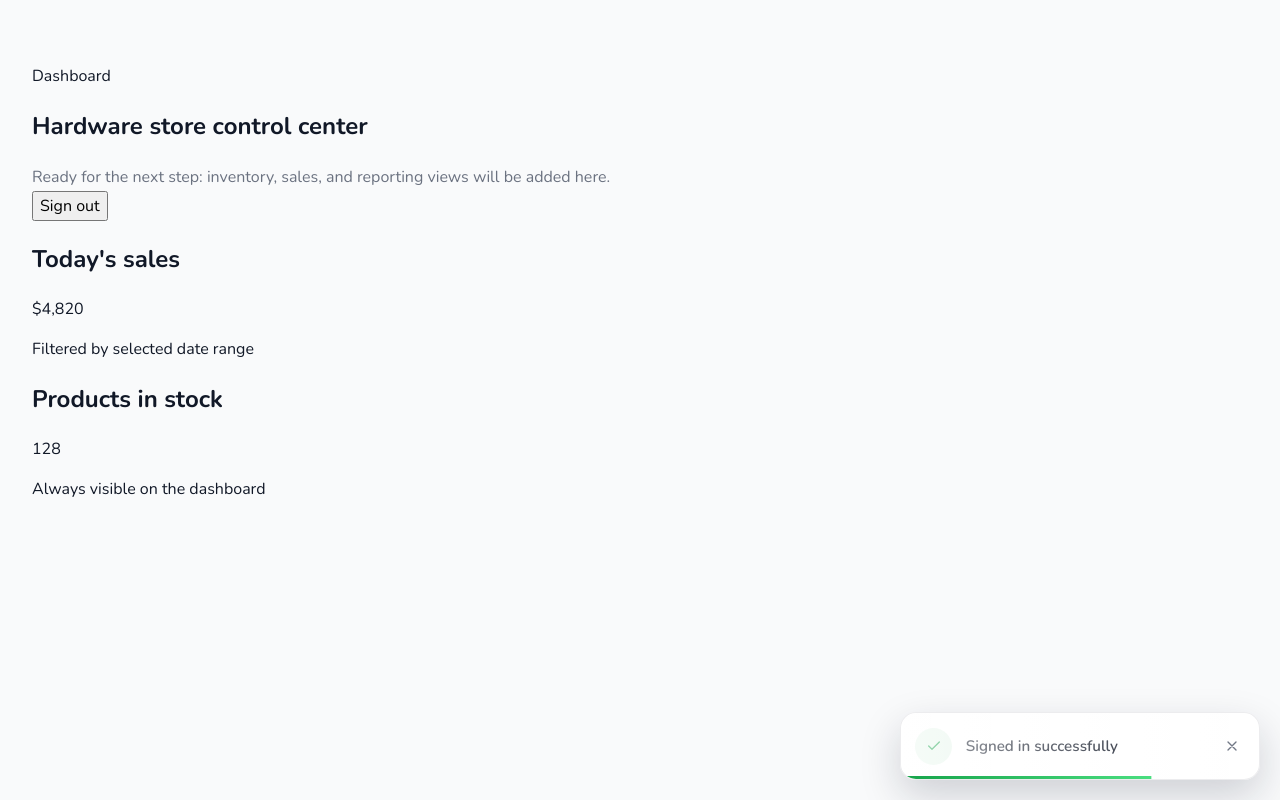
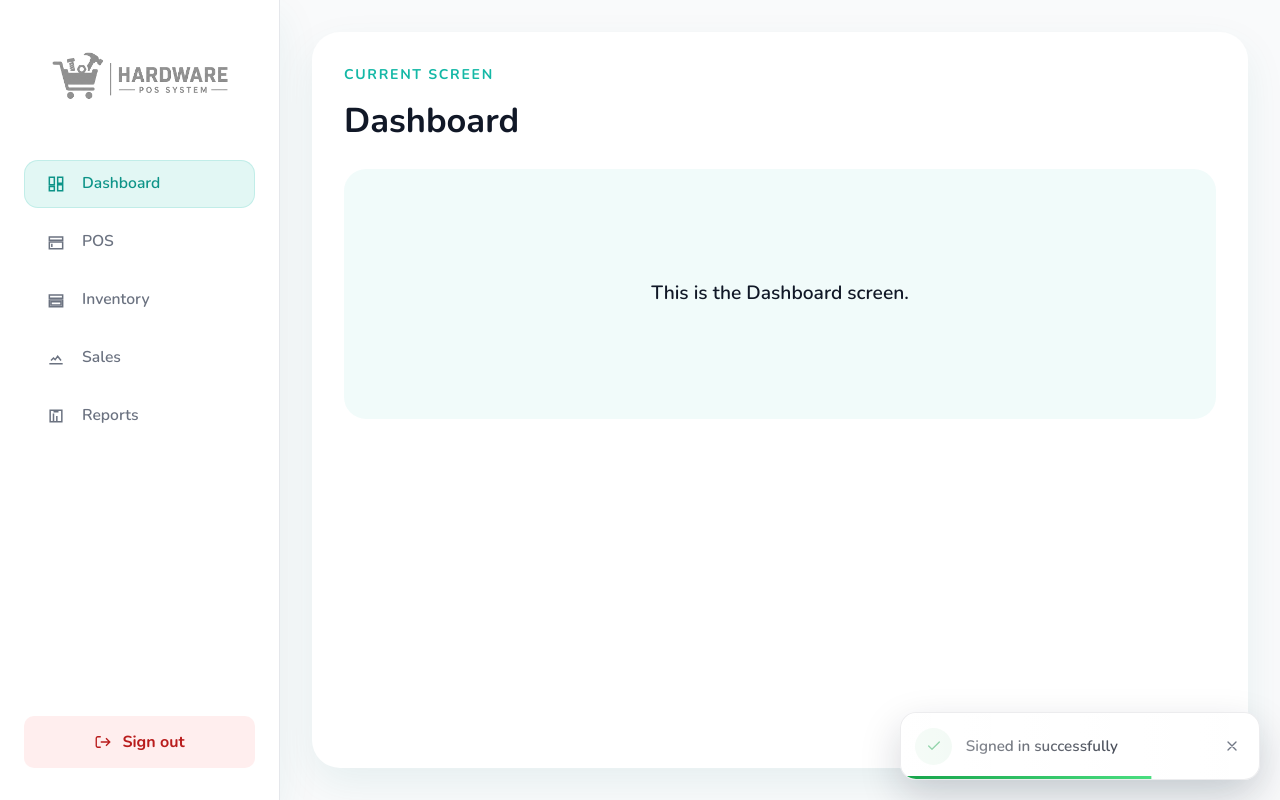
Before and after one commit to Muhammad-Obaid-Ullah/Hardware_POS_System, a React (Vite) app in the folder Frontend/: page / in a window 1280 px wide. Both pictures are taken after a click on the button "Log in". Built offline with nearby package versions, Linux system fonts and the light colour scheme; no server answers.

Commit message:
setup main app layout

```diff
--- a/Frontend/src/App.jsx
+++ b/Frontend/src/App.jsx
@@ -2,6 +2,8 @@ import { useMemo, useState } from "react";
 import { AnimatePresence, motion } from "motion/react";
 import LoginScreen from "./components/Login Screen/LoginScreen";
 import NotificationStack from "./components/Notifications/NotificationBanner";
+import Sidebar from "./components/Sidebar/Sidebar";
+import ScreenPanel from "./components/ScreenPanel/ScreenPanel";
 import { getStoredToken, loginUser, logoutUser } from "./services/auth";
 import "./App.scss";
 
@@ -15,6 +17,7 @@ function App() {
   );
   const [formValues, setFormValues] = useState(demoCredentials);
   const [loading, setLoading] = useState(false);
+  const [activeScreen, setActiveScreen] = useState("Dashboard");
   const [error, setError] = useState("");
   const [notifications, setNotifications] = useState([]);
 
@@ -52,6 +55,7 @@ function App() {
         email: formValues.email,
         password: formValues.password,
       });
+      setActiveScreen("Dashboard");
       setIsAuthenticated(true);
       pushNotification("Signed in successfully", {
         icon: (
@@ -86,6 +90,12 @@ function App() {
     }
   };
 
+  const screens = ["Dashboard", "POS", "Inventory", "Sales", "Reports"];
+
+  const setScreen = (screen) => {
+    setActiveScreen(screen);
+  };
+
   return (
     <>
       <AnimatePresence mode="wait">
@@ -107,48 +117,34 @@ function App() {
             />
           </motion.div>
         ) : (
-          <motion.main
-            key="dashboard"
-            className="dashboard-shell"
+          <motion.div
+            key="app"
+            className="app-shell"
             initial={{ opacity: 0, y: 40, scale: 0.98 }}
             animate={{ opacity: 1, y: 0, scale: 1 }}
             exit={{ opacity: 0, y: -24, scale: 0.98 }}
             transition={{ duration: 0.45, ease: "easeOut" }}
           >
-            <section className="dashboard-hero">
-              <div>
-                <p className="eyebrow">Dashboard</p>
-                <h1>Hardware store control center</h1>
-                <p className="hero-copy">
-                  Ready for the next step: inventory, sales, and reporting views
-                  will be added here.
-                </p>
-              </div>
-              <button
-                type="button"
-                className="secondary-btn"
-                onClick={() => {
-                  logoutUser();
-                  setIsAuthenticated(false);
-                }}
-              >
-                Sign out
-              </button>
-            </section>
-
-            <section className="dashboard-grid">
-              <article className="info-card">
-                <h2>Today&apos;s sales</h2>
-                <p className="stat">$4,820</p>
-                <span>Filtered by selected date range</span>
-              </article>
-              <article className="info-card">
-                <h2>Products in stock</h2>
-                <p className="stat">128</p>
-                <span>Always visible on the dashboard</span>
-              </article>
-            </section>
-          </motion.main>
+            <Sidebar
+              screens={screens}
+              activeScreen={activeScreen}
+              onSelect={setScreen}
+              onLogout={() => {
+                logoutUser();
+                setIsAuthenticated(false);
+                pushNotification("Signed out successfully", {
+                  icon: (
+                    <svg viewBox="0 0 24 24" aria-hidden="true">
+                      <path d="M20 6 9 17l-5-5" />
+                    </svg>
+                  ),
+                });
+              }}
+            />
+            <main className="app-main">
+              <ScreenPanel key={activeScreen} title={activeScreen} />
+            </main>
+          </motion.div>
         )}
       </AnimatePresence>
 
--- a/Frontend/src/App.scss
+++ b/Frontend/src/App.scss
@@ -1,18 +1,27 @@
 .page-transition-wrapper,
-.dashboard-shell {
+.app-shell {
+  min-height: 100vh;
+  display: flex;
   width: 100%;
+  background: var(--color-bg);
 }
 
 .page-transition-wrapper {
   min-height: 100vh;
 }
 
-.dashboard-shell {
-  padding: 2rem 1.5rem;
+.app-main {
+  flex: 1;
+  padding: 32px;
+  overflow: auto;
 }
 
-@media (min-width: 768px) {
-  .dashboard-shell {
-    padding: 3rem 2rem;
+@media (max-width: 900px) {
+  .app-shell {
+    flex-direction: column;
+  }
+
+  .app-main {
+    padding: 20px;
   }
 }
--- /dev/null
+++ b/Frontend/src/components/ScreenPanel/ScreenPanel.jsx
@@ -0,0 +1,23 @@
+import { motion } from "motion/react";
+import "./ScreenPanel.scss";
+
+function ScreenPanel({ title }) {
+  return (
+    <motion.section
+      className="screen-panel"
+      initial={{ opacity: 0, y: 16 }}
+      animate={{ opacity: 1, y: 0 }}
+      transition={{ duration: 0.35, ease: "easeOut" }}
+    >
+      <div className="screen-panel__header">
+        <p className="screen-panel__eyebrow">Current screen</p>
+        <h1 className="screen-panel__title">{title}</h1>
+      </div>
+      <div className="screen-panel__content">
+        <p className="screen-panel__message">This is the {title} screen.</p>
+      </div>
+    </motion.section>
+  );
+}
+
+export default ScreenPanel;
--- /dev/null
+++ b/Frontend/src/components/ScreenPanel/ScreenPanel.scss
@@ -0,0 +1,56 @@
+.screen-panel {
+  width: 100%;
+  min-height: calc(100vh - 64px);
+  background: var(--color-surface);
+  border-radius: 28px;
+  padding: 32px;
+  box-shadow: var(--shadow-soft);
+  display: flex;
+  flex-direction: column;
+  gap: 22px;
+}
+
+.screen-panel__header {
+  display: flex;
+  flex-direction: column;
+  gap: 10px;
+}
+
+.screen-panel__eyebrow {
+  margin: 0;
+  font-size: 0.88rem;
+  font-weight: 700;
+  letter-spacing: 0.12em;
+  text-transform: uppercase;
+  color: var(--color-primary);
+}
+
+.screen-panel__title {
+  margin: 0;
+  font-size: 2.15rem;
+  font-weight: 700;
+  color: var(--color-text-dark);
+}
+
+.screen-panel__content {
+  display: flex;
+  align-items: center;
+  justify-content: center;
+  min-height: 250px;
+  border-radius: 22px;
+  background: rgba(20, 184, 166, 0.06);
+  color: var(--color-text-dark);
+  font-size: 1.2rem;
+  font-weight: 600;
+}
+
+.screen-panel__message {
+  margin: 0;
+}
+
+@media (max-width: 900px) {
+  .screen-panel {
+    min-height: auto;
+    padding: 24px;
+  }
+}
--- /dev/null
+++ b/Frontend/src/components/Sidebar/Sidebar.jsx
@@ -0,0 +1,72 @@
+import iconSrc from "../../assets/Icon.jpg";
+import "./Sidebar.scss";
+
+const navIcons = {
+  Dashboard: (
+    <svg viewBox="0 0 24 24" aria-hidden="true">
+      <path d="M4 13h6V4H4v9Zm0 7h6v-5H4v5Zm10-7h6V4h-6v9Zm0 7h6v-9h-6v9Z" />
+    </svg>
+  ),
+  POS: (
+    <svg viewBox="0 0 24 24" aria-hidden="true">
+      <path d="M4 6h16v4H4V6Zm0 6h16v8H4v-8Zm3 2v4" />
+    </svg>
+  ),
+  Inventory: (
+    <svg viewBox="0 0 24 24" aria-hidden="true">
+      <path d="M4 6h16v4H4V6Zm0 6h16v8H4v-8Zm2 2v4h12v-4H6Z" />
+    </svg>
+  ),
+  Sales: (
+    <svg viewBox="0 0 24 24" aria-hidden="true">
+      <path d="M4 19h16M6 15l3-3 2 2 3-4 4 5" />
+    </svg>
+  ),
+  Reports: (
+    <svg viewBox="0 0 24 24" aria-hidden="true">
+      <path d="M5 5h14v14H5V5Zm4 14V9m4 10V12M9 7h6" />
+    </svg>
+  ),
+};
+
+const logoutIcon = (
+  <svg viewBox="0 0 24 24" aria-hidden="true">
+    <path d="M16 17l5-5-5-5M21 12H9M9 19H5a2 2 0 0 1-2-2V7a2 2 0 0 1 2-2h4" />
+  </svg>
+);
+
+function Sidebar({ screens, activeScreen, onSelect, onLogout }) {
+  return (
+    <aside className="sidebar">
+      <div className="sidebar__brand">
+        <img src={iconSrc} alt="POS logo" className="sidebar__logo" />
+      </div>
+
+      <nav className="sidebar__nav" aria-label="Primary navigation">
+        {screens.map((screen) => (
+          <button
+            key={screen}
+            type="button"
+            className={`sidebar__nav-item ${
+              activeScreen === screen ? "sidebar__nav-item--active" : ""
+            }`}
+            onClick={() => onSelect(screen)}
+            aria-current={activeScreen === screen ? "page" : undefined}
+          >
+            <span className="sidebar__nav-icon">{navIcons[screen]}</span>
+            <span className="sidebar__nav-label">{screen}</span>
+          </button>
+        ))}
+      </nav>
+
+      <div className="sidebar__footer">
+        <button type="button" className="sidebar__logout" onClick={onLogout}>
+          <span className="sidebar__logout-icon">{logoutIcon}</span>
+          <span>Sign out</span>
+        </button>
+      </div>
+    </aside>
+  );
+}
+
+export default Sidebar;
--- /dev/null
+++ b/Frontend/src/components/Sidebar/Sidebar.scss
@@ -0,0 +1,160 @@
+.sidebar {
+  width: 280px;
+  min-height: 100vh;
+  display: flex;
+  flex-direction: column;
+  padding: 32px 24px;
+  gap: 30px;
+  background: var(--color-surface);
+  border-right: 1px solid var(--color-gray-200);
+  box-shadow: var(--shadow-soft);
+}
+
+.sidebar__brand {
+  display: flex;
+  align-items: center;
+  justify-content: center;
+  width: 100%;
+  min-height: 88px;
+}
+
+.sidebar__logo {
+  width: auto;
+  height: 52px;
+  object-fit: contain;
+  background: transparent;
+  border-radius: 0;
+  padding: 0;
+  box-shadow: none;
+}
+
+.sidebar__nav-item {
+  width: 100%;
+  text-align: left;
+  padding: 12px 20px;
+  border: none;
+  border-radius: 14px;
+  background: transparent;
+  color: var(--color-text-muted);
+  font-size: 0.98rem;
+  font-weight: 600;
+  line-height: 1.1;
+  cursor: pointer;
+  transition: all 0.2s ease;
+  display: flex;
+  align-items: center;
+  gap: 14px;
+}
+
+.sidebar__nav-icon {
+  width: 24px;
+  height: 24px;
+  display: inline-flex;
+  align-items: center;
+  justify-content: center;
+  color: var(--color-text-muted);
+}
+
+.sidebar__nav-icon svg {
+  width: 20px;
+  height: 20px;
+  stroke: currentColor;
+  fill: none;
+  stroke-width: 1.8;
+  line-height: 0;
+}
+
+.sidebar__nav-label {
+  flex: 1;
+  display: flex;
+  align-items: center;
+}
+
+.sidebar__label {
+  margin: 0;
+  font-size: 1rem;
+  font-weight: 700;
+  color: var(--color-text-dark);
+}
+
+.sidebar__subtitle {
+  margin: 2px 0 0;
+  font-size: 0.86rem;
+  color: var(--color-text-muted);
+}
+
+.sidebar__nav {
+  display: flex;
+  flex-direction: column;
+  gap: 10px;
+  flex: 1;
+  padding-top: 10px;
+}
+
+.sidebar__nav-item:hover,
+.sidebar__nav-item--active {
+  background: rgba(20, 184, 166, 0.12);
+  color: var(--color-primary-dark);
+}
+
+.sidebar__nav-item:hover .sidebar__nav-icon,
+.sidebar__nav-item--active .sidebar__nav-icon {
+  color: var(--color-primary-dark);
+}
+
+.sidebar__nav-item--active {
+  box-shadow: inset 0 0 0 1px rgba(20, 184, 166, 0.16);
+}
+
+.sidebar__logout {
+  width: 100%;
+  padding: 14px 20px;
+  border: none;
+  border-radius: 10px;
+  background: rgba(248, 113, 113, 0.12);
+  color: var(--color-danger);
+  font-weight: 700;
+  cursor: pointer;
+  transition: all 0.2s ease;
+  display: inline-flex;
+  align-items: center;
+  justify-content: center;
+  gap: 10px;
+}
+
+.sidebar__logout-icon {
+  width: 18px;
+  height: 18px;
+  display: inline-flex;
+  align-items: center;
+  justify-content: center;
+  color: var(--color-danger);
+}
+
+.sidebar__logout-icon svg {
+  width: 18px;
+  height: 18px;
+  stroke: currentColor;
+  fill: none;
+  stroke-width: 1.8;
+}
+
+.sidebar__footer {
+  padding-top: 32px;
+  border-top: none;
+}
+
+.sidebar__logout:hover {
+  background: rgba(248, 113, 113, 0.12);
+  color: var(--color-danger);
+}
+
+@media (max-width: 900px) {
+  .sidebar {
+    width: 100%;
+    min-height: auto;
+    border-right: none;
+    box-shadow: none;
+    padding: 22px 18px;
+  }
+}
```
Also changed, not shown: Frontend/src/assets/Icon.jpg.
